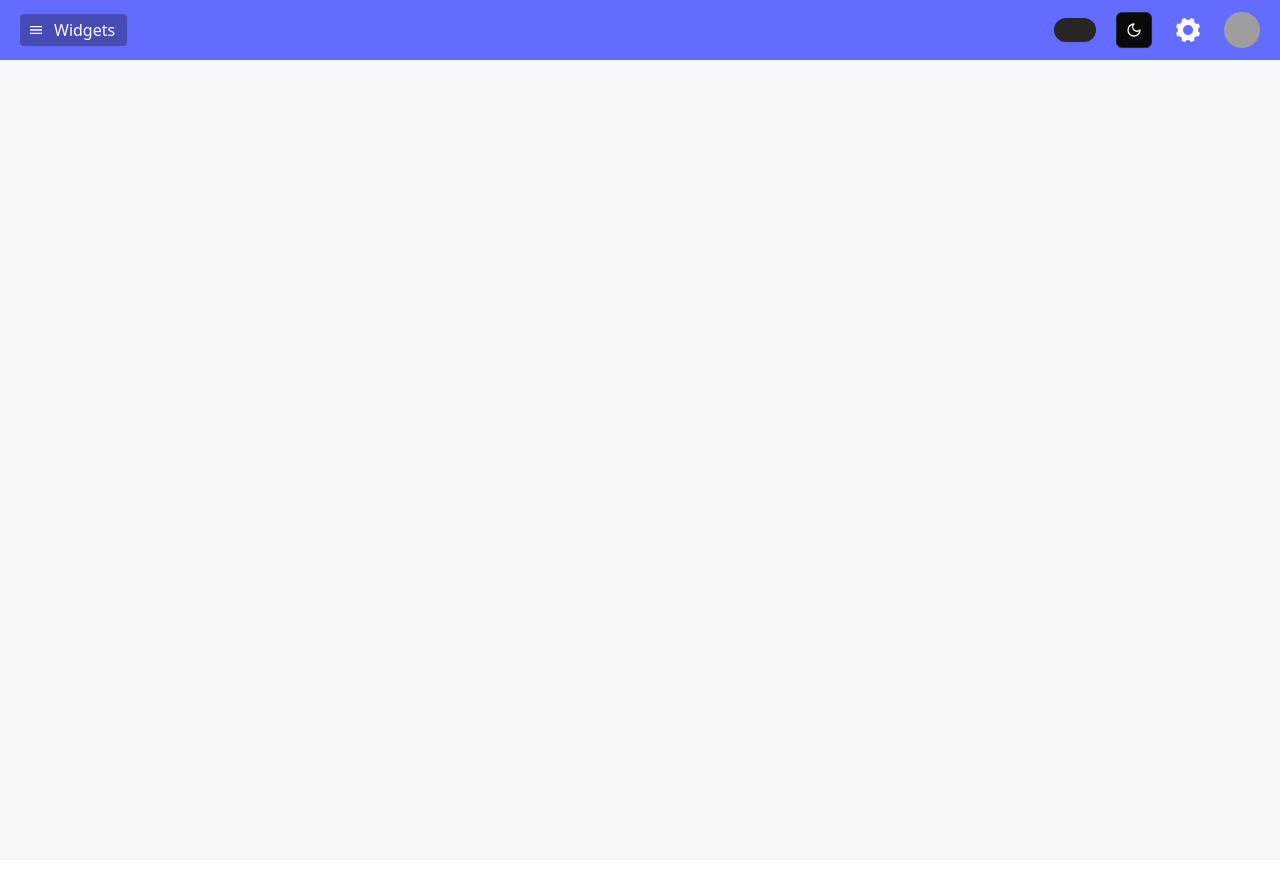
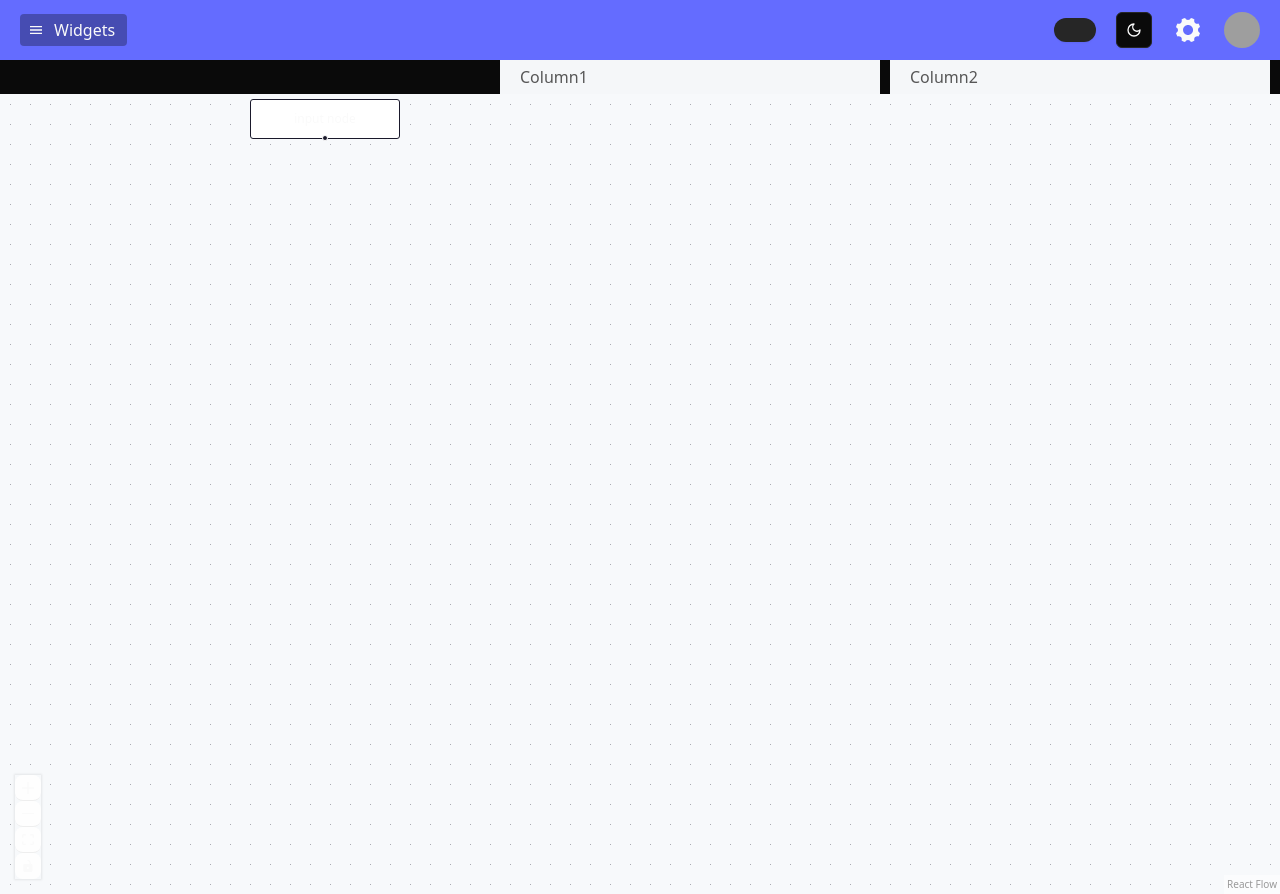
Before and after one commit to NFilin10/dashify_frontend, a React (Vite) app: page / in a window 1280 px wide. Before the commit the page ends 860 px from the top, so only its background shows below. Built offline with nearby package versions, Linux system fonts and the light colour scheme; grey boxes are pictures that could not be loaded.

Commit message:
raw version of dnd

```diff
--- a/package.json
+++ b/package.json
@@ -11,6 +11,7 @@
   },
   "dependencies": {
     "@dnd-kit/core": "^6.3.1",
+    "@dnd-kit/modifiers": "^9.0.0",
     "@dnd-kit/sortable": "^10.0.0",
     "@dnd-kit/utilities": "^3.2.2",
     "@radix-ui/react-avatar": "^1.1.3",
--- a/src/App.jsx
+++ b/src/App.jsx
@@ -32,8 +32,9 @@ function App() {
             <DnDProvider>
                 <Navbar toggleSidebar={toggleSidebar} />
                 {isSidebarOpen && <WidgetMenu sidebarRef={sidebarRef} closeSidebar={() => setIsSidebarOpen(false)} />}
-                {/*<DnDLayout />*/}
-                <FreeformDnDLayout/>
+                <DnDLayout />
+                {/*<FreeformDnDLayout/>*/}
+                <WidgetSection/>
             </DnDProvider>
         </ThemeProvider>
     );
--- a/src/components/WidgetSection/WidgetSection.jsx
+++ b/src/components/WidgetSection/WidgetSection.jsx
@@ -15,6 +15,7 @@ import { DnDProvider, useDnD } from '@/contexts/DnDContext.jsx';
 import CalculatorNode from "@/components/Nodes/CalculatorNode.jsx";
 import CalendarNode from "@/components/Nodes/CalendarNode.jsx";
 import Navbar from "@/components/common/Navbar/Navbar.jsx";
+import WidgetMenu from "@/components/WidgetMenu/WidgetMenu.jsx";
 
 const initialNodes = [
     {
@@ -93,14 +94,15 @@ const DnDFlow = () => {
                     <Background />
                 </ReactFlow>
             </div>
+            {/*<WidgetMenu/>*/}
         </div>
     );
 };
 
 export default () => (
     <ReactFlowProvider>
-        <DnDProvider>
+        {/*<DnDProvider>*/}
             <DnDFlow />
-        </DnDProvider>
+        {/*</DnDProvider>*/}
     </ReactFlowProvider>
 );
```
Also changed, not shown: 1 other file (tests, documents, lock files or other folders).
